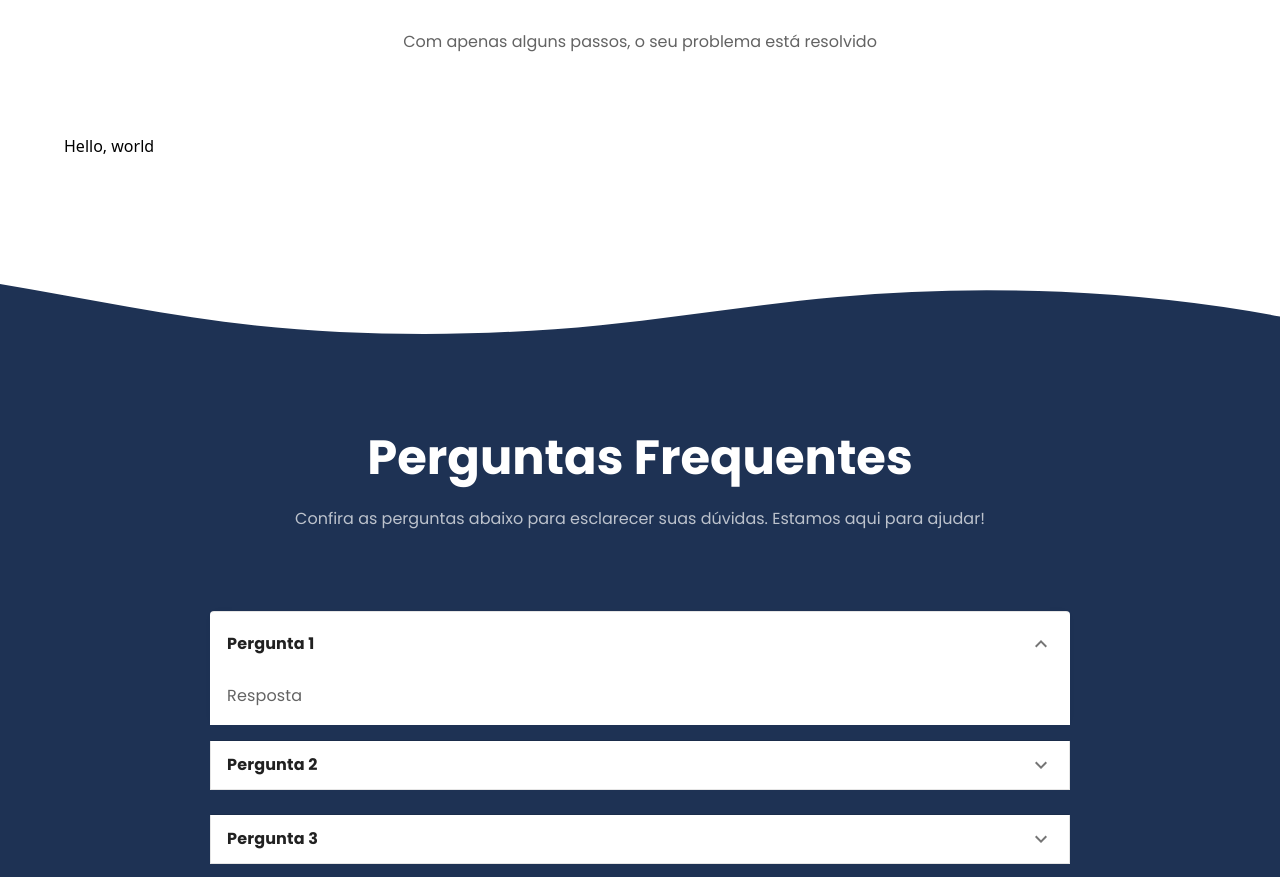
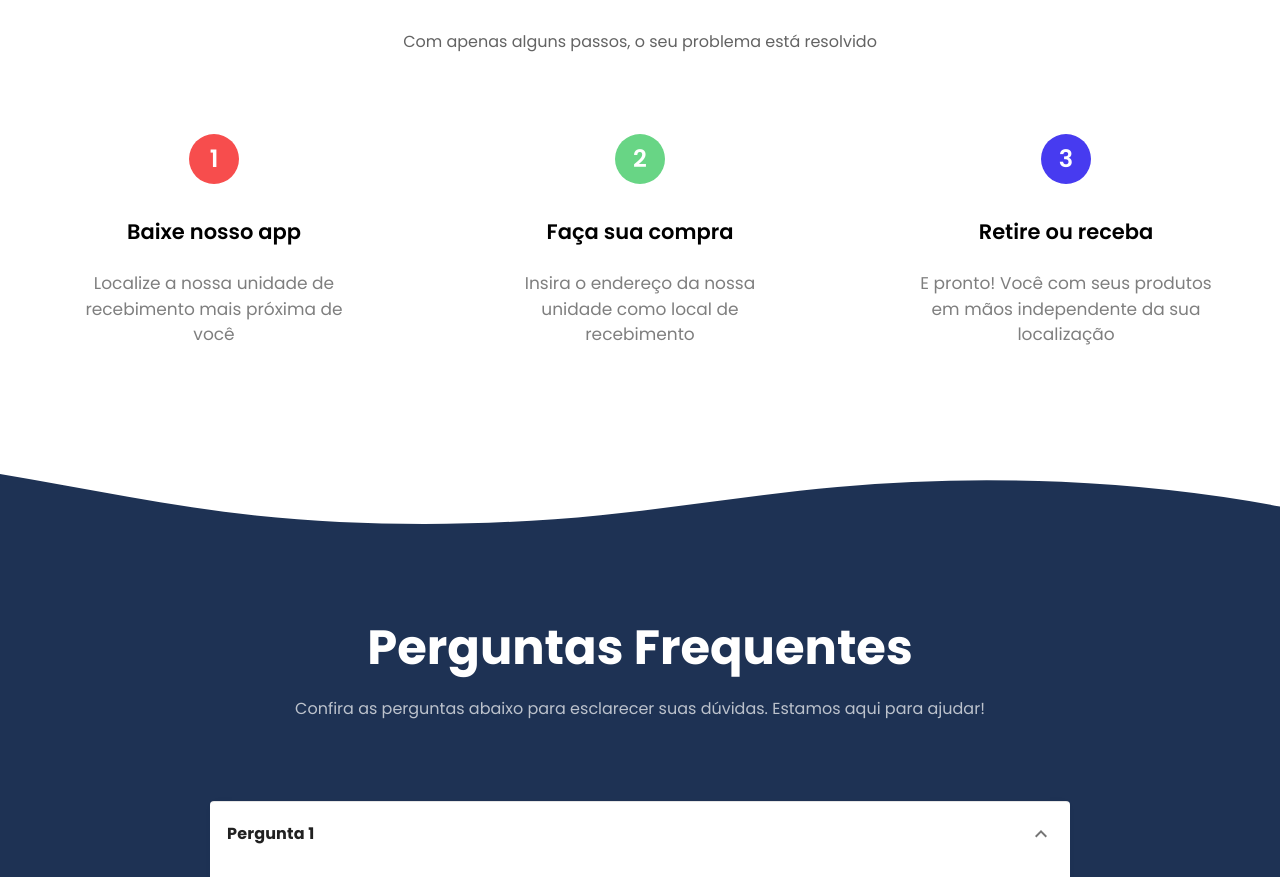
Before and after one commit to EdisonMatos/Dev-Template, a React (Vite) app: page / in a window 1280 px wide. Shown: the part 1900-2777 px from the top of the page. Built offline with nearby package versions, Linux system fonts and the light colour scheme.

Commit message:
feat: Finaliza seção howitworks

```diff
--- a/src/components/sections/HowItWorks.jsx
+++ b/src/components/sections/HowItWorks.jsx
@@ -14,8 +14,41 @@ export default function HowItWorks() {
         sectionHeaderSubtitle="Com apenas alguns passos, o seu problema está resolvido"
       />
       <SectionWrapper>
-        <div className="flex flex-wrap justify-between w-full gap-[36px] tablet1:gap-[24px]">
-          Hello, world
+        <div className="flex flex-wrap justify-between w-full gap-[36px] tablet1:gap-[24px] font-mainFont">
+          <div className="flex flex-col justify-center items-center w-[300px]">
+            <div className="bg-lighter mb-[32px] p-[25px] flex justify-center items-center rounded-full h-[25px] w-[25px] text-white text-title3 font-semibold">
+              1
+            </div>
+            <h1 className="text-[21px] font-semibold mb-[24px]">
+              Baixe nosso app
+            </h1>
+            <p className="text-[17px] opacity-50 text-center">
+              Localize a nossa unidade de recebimento mais próxima de você
+            </p>
+          </div>
+          <div className="flex flex-col justify-center items-center w-[300px]">
+            <div className="bg-[#68D585] mb-[32px] p-[25px] flex justify-center items-center rounded-full h-[25px] w-[25px] text-white text-title3 font-semibold">
+              2
+            </div>
+            <h1 className="text-[21px] font-semibold mb-[24px]">
+              Faça sua compra
+            </h1>
+            <p className="text-[17px] opacity-50 text-center">
+              Insira o endereço da nossa unidade como local de recebimento
+            </p>
+          </div>
+          <div className="flex flex-col justify-center items-center w-[300px]">
+            <div className="bg-[#473BF0] mb-[32px] p-[25px] flex justify-center items-center rounded-full h-[25px] w-[25px] text-white text-title3 font-semibold">
+              3
+            </div>
+            <h1 className="text-[21px] font-semibold mb-[24px]">
+              Retire ou receba
+            </h1>
+            <p className="text-[17px] opacity-50 text-center">
+              E pronto! Você com seus produtos em mãos independente da sua
+              localização
+            </p>
+          </div>
         </div>
       </SectionWrapper>
     </div>
```
